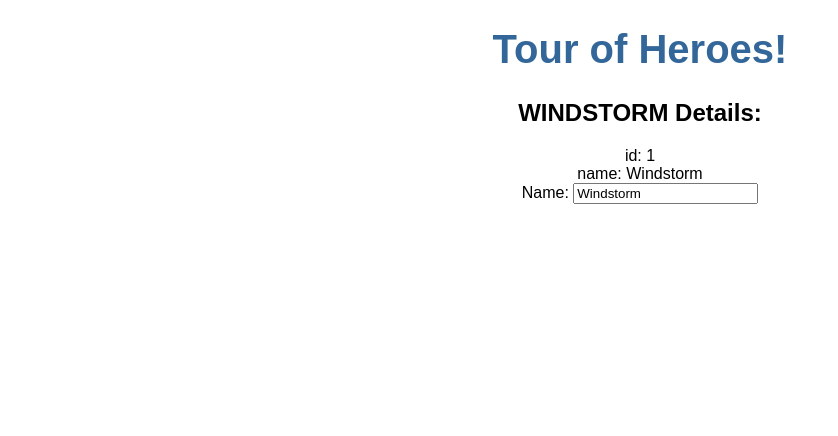
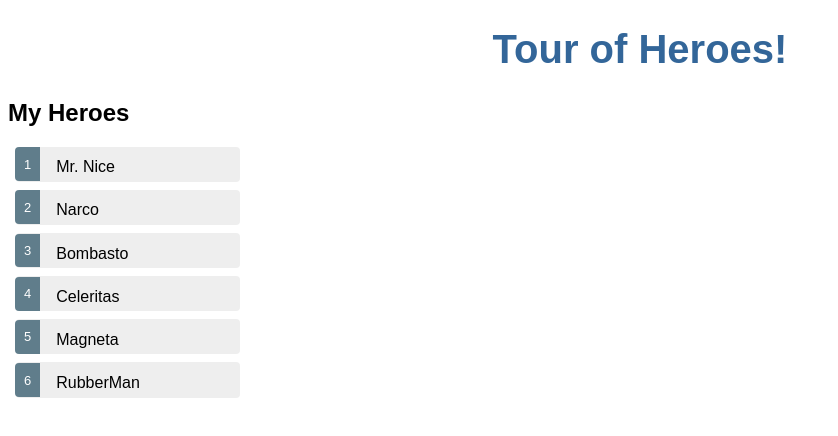
Before and after one commit to Tulkdan/tour-of-heroes, an Angular app: page / in a window 1280 px wide. Shown: the top 436 px of the page, without its empty margins (0-838 px from the left). Built offline with nearby package versions, Linux system fonts and the light colour scheme.

Commit message:
Edited hero selected and added style on the list

```diff
--- a/src/app/app.component.html
+++ b/src/app/app.component.html
@@ -3,6 +3,5 @@
   <h1>
     {{ title }}!
   </h1>
-
-  <app-heroes></app-heroes>
 </div>
+<app-heroes></app-heroes>
--- a/src/app/heroes/heroes.component.css
+++ b/src/app/heroes/heroes.component.css
@@ -0,0 +1,48 @@
+/* HeroesComponent's private CSS styles */
+.selected {
+  background-color: #CFD8DC !important;
+  color: white;
+}
+.heroes {
+  margin: 0 0 2em 0;
+  list-style-type: none;
+  padding: 0;
+  width: 15em;
+}
+.heroes li {
+  cursor: pointer;
+  position: relative;
+  left: 0;
+  background-color: #EEE;
+  margin: .5em;
+  padding: .3em 0;
+  height: 1.6em;
+  border-radius: 4px;
+}
+.heroes li.selected:hover {
+  background-color: #BBD8DC !important;
+  color: white;
+}
+.heroes li:hover {
+  color: #607D8B;
+  background-color: #DDD;
+  left: .1em;
+}
+.heroes .text {
+  position: relative;
+  top: -3px;
+}
+.heroes .badge {
+  display: inline-block;
+  font-size: small;
+  color: white;
+  padding: 0.8em 0.7em 0 0.7em;
+  background-color: #607D8B;
+  line-height: 1em;
+  position: relative;
+  left: -1px;
+  top: -4px;
+  height: 1.8em;
+  margin-right: .8em;
+  border-radius: 4px 0 0 4px;
+}
--- a/src/app/heroes/heroes.component.html
+++ b/src/app/heroes/heroes.component.html
@@ -1,9 +1,17 @@
-<h2>{{ hero.name | uppercase }} Details:</h2>
-<div><span>id: </span>{{ hero.id }}</div>
-<div><span>name: </span>{{ hero.name }}</div>
+<h2>My Heroes</h2>
 
-<div>
-  <label>Name:
-    <input [(ngModel)]="hero.name" placeholder="name" type="text">
-  </label>
+<ul class="heroes">
+  <li *ngFor="let hero of heroes" (click)="onSelect(hero)" [class.selected]="hero === selectedHero">
+    <span class="badge">{{ hero.id }}</span> {{ hero.name }}
+  </li>
+</ul>
+
+<div *ngIf="selectedHero">
+  <h2>{{ selectedHero.name | uppercase }} Details:</h2>
+  <div><span>id: </span>{{ selectedHero.id }}</div>
+  <div>
+    <label>Name:
+      <input [(ngModel)]="selectedHero.name" placeholder="name" type="text">
+    </label>
+  </div>
 </div>
--- a/src/app/heroes/heroes.component.ts
+++ b/src/app/heroes/heroes.component.ts
@@ -1,4 +1,5 @@
 import { Component, OnInit } from '@angular/core';
+import { HEROES } from '../mock-heroes';
 import { Hero } from '../hero';
 
 @Component({
@@ -7,14 +8,16 @@
   styleUrls: ['./heroes.component.css']
 })
 export class HeroesComponent implements OnInit {
-  hero: Hero = {
-    id: 1,
-    name: 'Windstorm'
-  };
+  heroes = HEROES;
+  selectedHero: Hero;
 
   constructor() { }
 
   ngOnInit() {
   }
 
+  onSelect(hero: Hero): void {
+    this.selectedHero = hero;
+  }
+
 }
```
